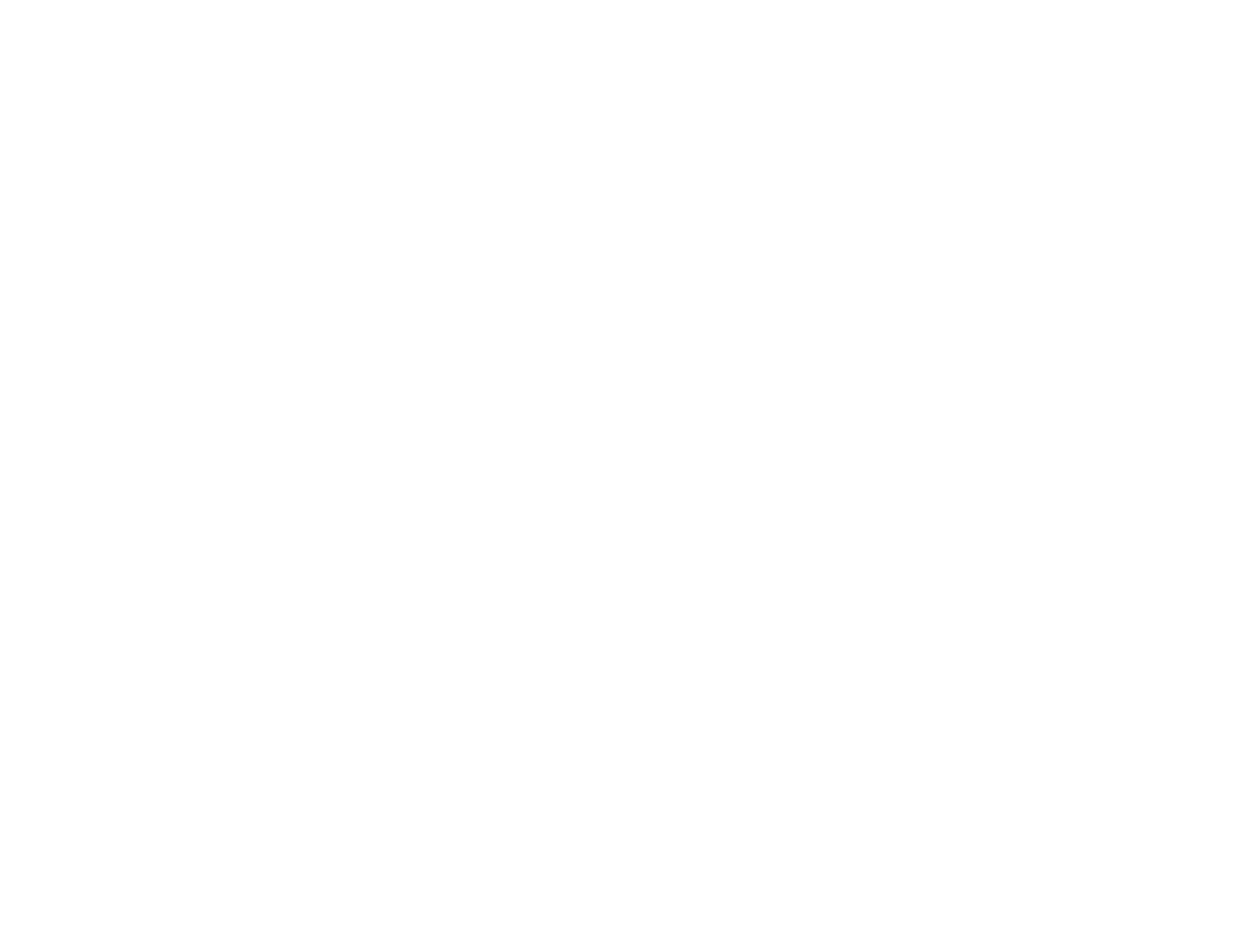
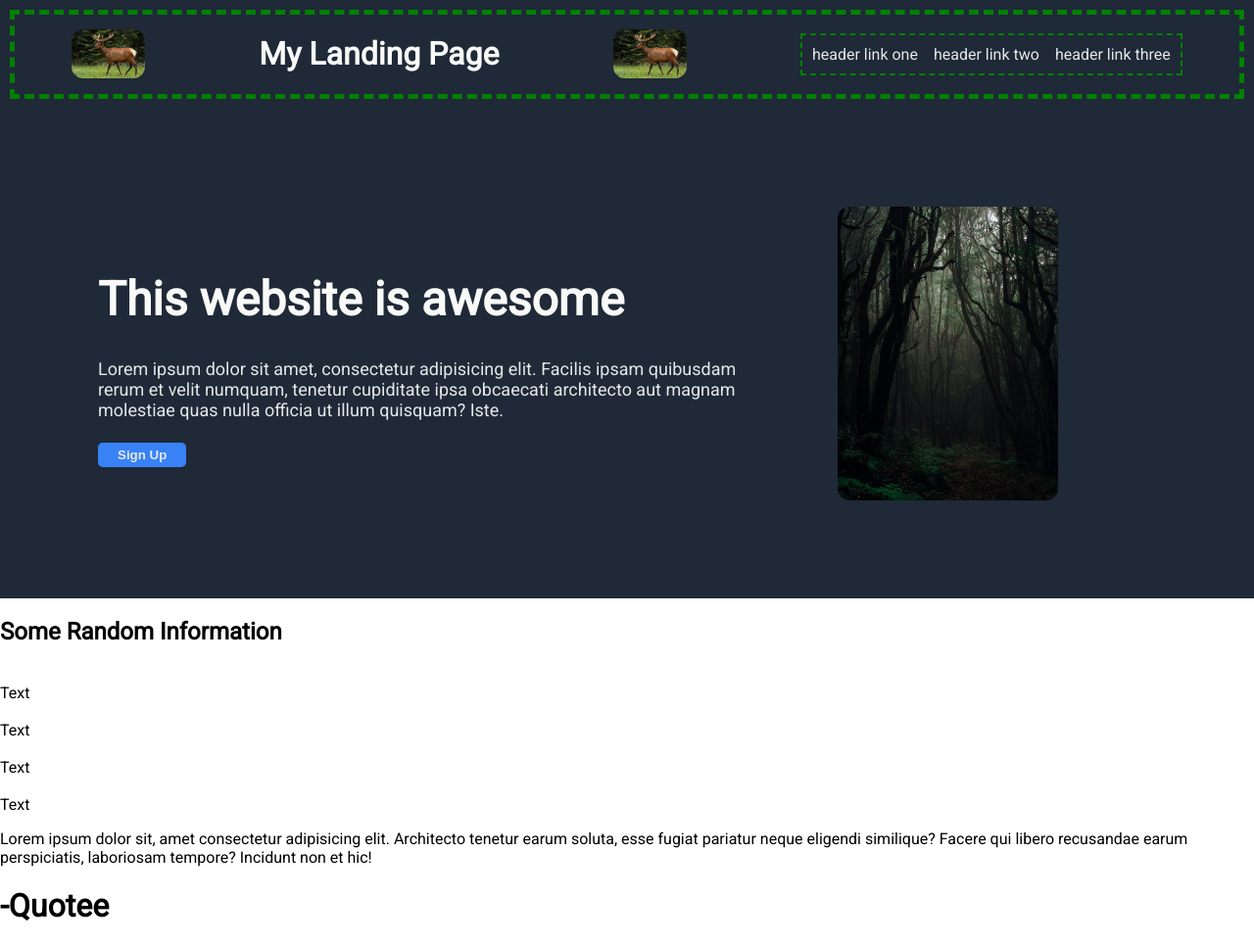
Before and after one commit to Heldrin22/foundations-landing-page, a plain HTML site: page index.html in a window 1280 px wide. Shown: the whole page at 98% size. Before the commit the page ends 800 px from the top, so only its background shows below. Drawn offline with Linux system fonts and the light colour scheme.

Commit message:
Create image directory. Add content and images to html. Add content css.

```diff
--- a/index.html
+++ b/index.html
@@ -9,5 +9,54 @@
 </head>
 <body>
 
+ <div class="header-div1">
+   <div class="header">
+    <img class="elk1" src="./images/elk1.jpeg" alt="An Elk">
+    <h1>My Landing Page</h1>
+    <img class="elk1" src="./images/elk1.jpeg" alt="An Elk">
+    <ul class="hlinks">
+      <li><a href="#">header link one</a></li>
+      <li><a href="#">header link two</a></li>
+      <li><a href="#">header link three</a></li>
+    </ul>
+   </div>
+   <div class="first-div">
+      <div class="h1pbt">
+          <h1 class="fdmt">This website is awesome</h1>
+          <p class="fdst">Lorem ipsum dolor sit amet, consectetur adipisicing elit. Facilis ipsam quibusdam rerum et velit numquam, tenetur cupiditate ipsa obcaecati architecto aut magnam molestiae quas nulla officia ut illum quisquam? Iste.</p>
+       <button class="signup-button" type="button" alt="signup-button">Sign Up</button>
+      </div>
+      <img class="mainimg" src="./images/forest1.jpeg" alt="Gloomy Forest">
+    </div>
+  </div>
+
+
+  <div class="second-div">
+    <h2>Some Random Information</h2>
+    <div>
+        <div class="img-list-info">
+        <img>
+        <div class="image-list-text">Text</div>
+         <div class="img-list-info">
+         <img>
+         <div class="image-list-text">Text</div>
+          <div class="img-list-info">
+          <img>
+          <div class="image-list-text">Text</div>
+            <div class="img-list-info">
+            <img>
+            <div class="image-list-text">Text</div>
+        </div>
+    </div>
+  <div class="third-div">
+    <div>
+        <p>Lorem ipsum dolor sit, amet consectetur adipisicing elit. Architecto tenetur earum soluta, esse fugiat pariatur neque eligendi similique? Facere qui libero recusandae earum perspiciatis, laboriosam tempore? Incidunt non et hic!</p>
+        <h1>-Quotee</h1>
+    </div>
+    </div>
+
+  <div class="fourth-div">
+
+    </div>
 </body>
 </html>
--- a/styles.css
+++ b/styles.css
@@ -0,0 +1,93 @@
+@import url('https://fonts.googleapis.com/css?family=Roboto&display=swap');
+
+.fdmt {
+    font-size: 48px;
+    font-weight: bolder;
+    color: #F9FAF8;
+}
+
+.fdst {
+    font-size: 18px;
+    color: #E5E7EB;
+
+}
+
+.hlinks {
+    display: flex;
+    list-style-type: none;
+    margin: 0;
+    padding: 10px;
+    gap: 16px;
+
+    border: 2px dashed green;
+}
+
+.signup-button {
+    background-color: #3882F6;
+    color: #E5E7EB;
+    font-weight: bold;
+    padding: 5px 20px;
+    border-radius: 5px;
+    border: 0;
+}
+
+.h1pbt {
+    align-self: center;
+}
+
+.hlinks a {
+    text-decoration: none;
+    color: #E5E7EB;
+}
+
+.first-div {
+    display: flex;
+    justify-content: center;
+    margin: 100px;
+
+}
+
+.header-div1 {
+    background-color: #1F2937;
+    font-size: 24px;
+    color: #F9FAF8;
+    display: flex;
+    justify-content: space-between;
+    flex-direction: column;
+    order: -1;
+}
+
+.header {
+    display: flex;
+    align-items: center;
+    margin: 10px;
+    justify-content: space-around;
+    font-size: 16px;
+    border: 5px dashed green;
+
+
+}
+
+body {
+    display: flex;
+    flex-direction: column;
+    margin: 0;
+    min-height: 100yh;
+    font-family: Roboto, sans-serif;
+}
+
+.elk1 {
+    height: 50px;
+    width: auto;
+    border: none;
+    border-radius: 12px;
+}
+
+.mainimg {
+    height: 300px;
+    width: auto;
+    margin-left: 100px;
+    margin-right: 100px;
+    border: none;
+    border-radius: 12px;
+}
```
Also changed, not shown: images/elk1.jpeg (added), images/forest1.jpeg (added).
